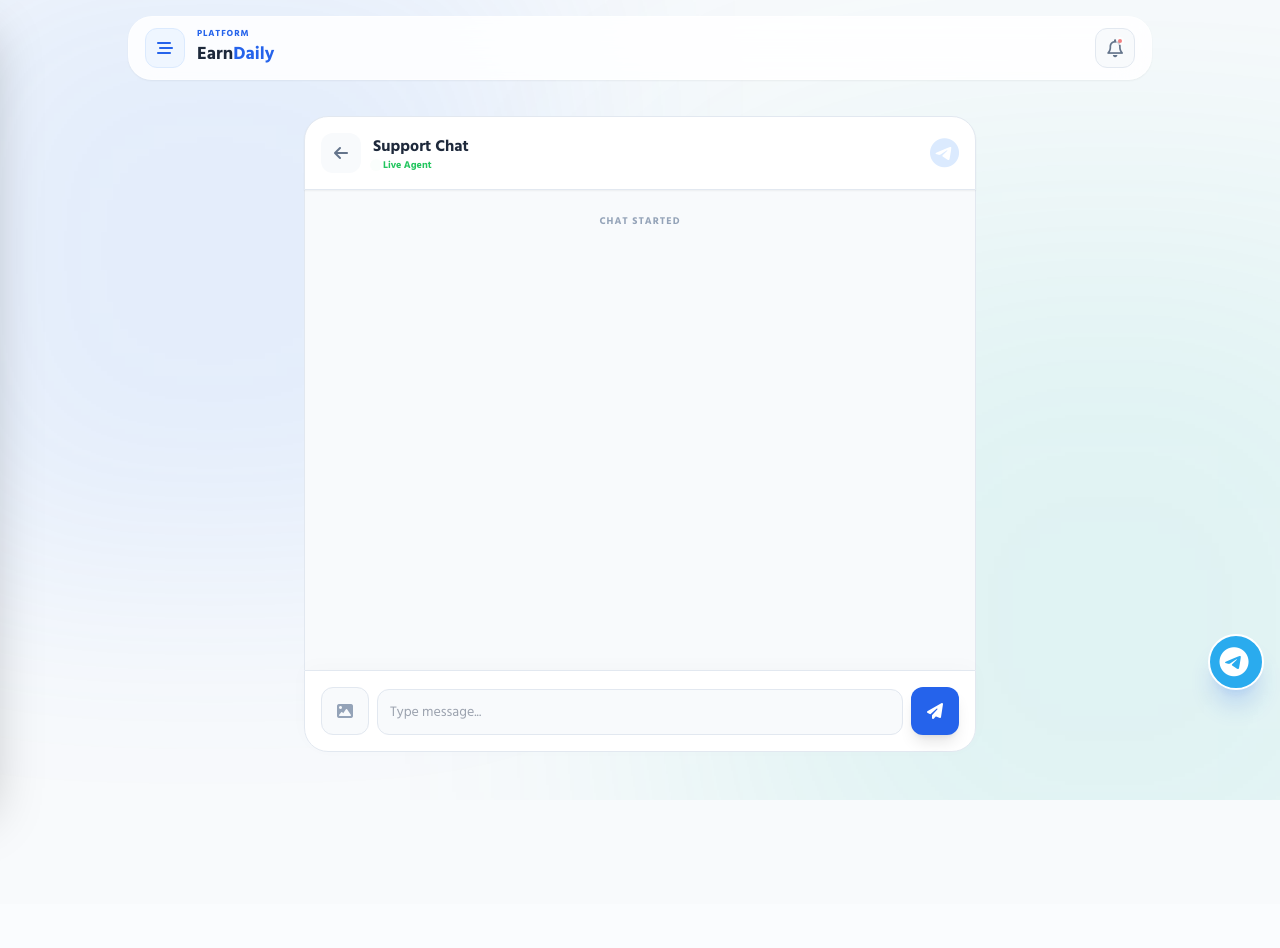
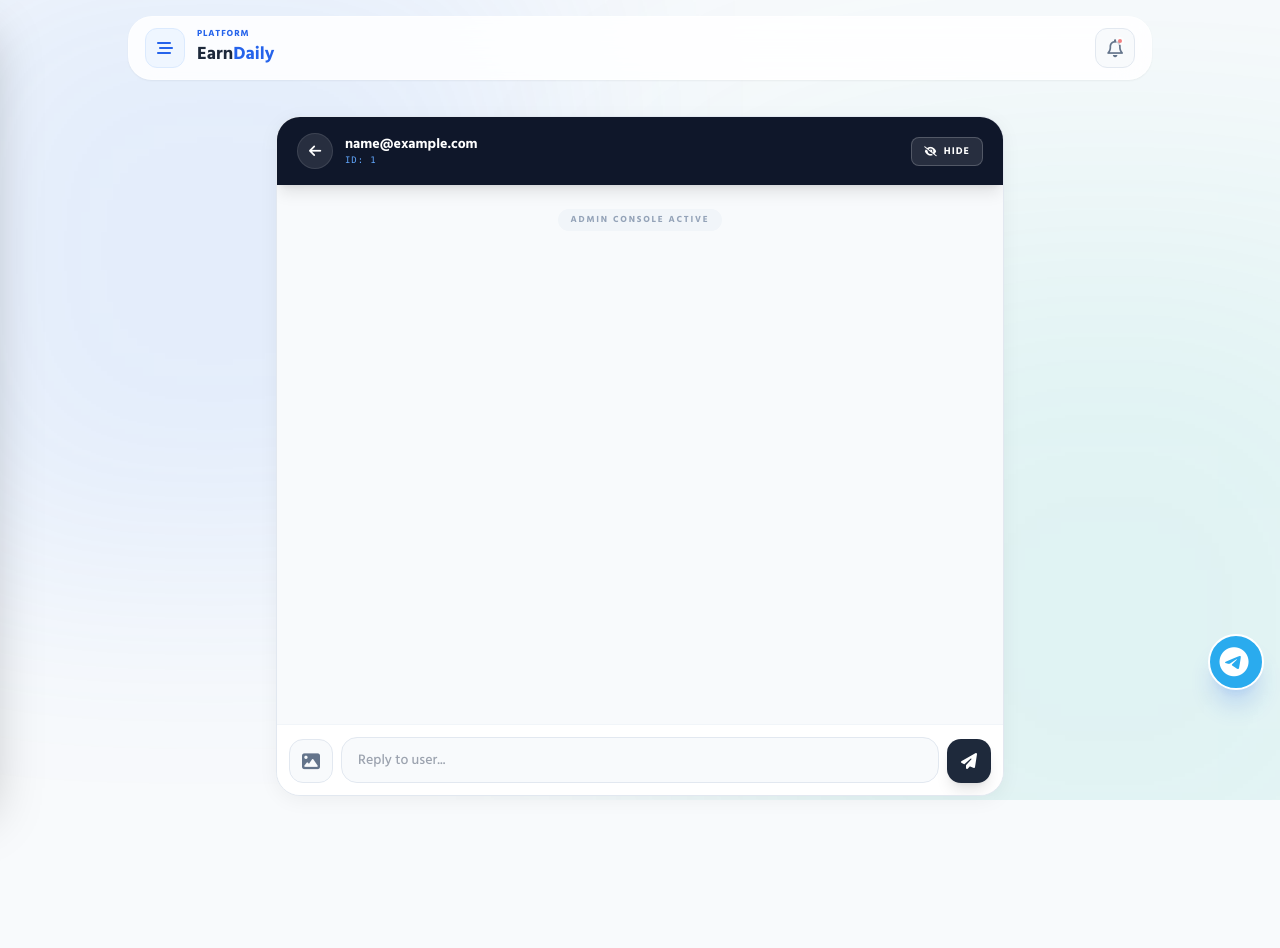
Before and after one commit to hoingut/oayrbackup, a Flask app: template templates/chat.html in a window 1280 px wide. Before the commit the page ends 812 px from the top, so only its background shows below. Run offline with Flask 3, Linux system fonts and the light colour scheme; the template is opened without the code that fills it: most values are stand-ins (such as "Sample title", 1, 10 or a date in 2020); data that the repository does not hold is empty; parts of the project's set-up code (start-up, migrations or seed data) failed here and were passed over; some libraries are stand-ins or nearby versions.

Commit message:
Update chat.html

```diff
--- a/templates/chat.html
+++ b/templates/chat.html
@@ -1,85 +1,146 @@
 {% extends "layout.html" %}
 {% block content %}
 <style>
-    .chat-box { height: 60vh; overflow-y: auto; scroll-behavior: smooth; }
-    .chat-box::-webkit-scrollbar { width: 4px; }
-    .chat-box::-webkit-scrollbar-thumb { background: #CBD5E1; border-radius: 10px; }
-    .msg-user { background: #2563EB; color: white; border-bottom-right-radius: 4px; }
-    .msg-admin { background: #F1F5F9; color: #1E293B; border-bottom-left-radius: 4px; border: 1px solid #E2E8F0; }
+    .chat-layout {
+        height: calc(100vh - 120px);
+        display: flex; flex-direction: column;
+        background: #F8FAFC; border-radius: 24px;
+        overflow: hidden; border: 1px solid #E2E8F0;
+        box-shadow: 0 4px 20px rgba(0, 0, 0, 0.05);
+    }
+    .chat-messages { flex-grow: 1; overflow-y: auto; padding: 16px; scroll-behavior: smooth; }
+    .chat-messages::-webkit-scrollbar { width: 4px; }
+    .chat-messages::-webkit-scrollbar-thumb { background: #CBD5E1; border-radius: 10px; }
+
+    .bubble { max-width: 80%; width: fit-content; animation: popIn 0.3s cubic-bezier(0.16, 1, 0.3, 1); }
+    @keyframes popIn { from { opacity: 0; transform: scale(0.95) translateY(10px); } to { opacity: 1; transform: scale(1) translateY(0); } }
+
+    .msg-admin {
+        background: linear-gradient(135deg, #1E293B 0%, #0F172A 100%);
+        color: white; border-radius: 20px 20px 4px 20px;
+        padding: 10px 14px; box-shadow: 0 4px 10px rgba(0,0,0,0.1);
+    }
+    .msg-user {
+        background: #FFFFFF; color: #1E293B; border-radius: 20px 20px 20px 4px;
+        padding: 10px 14px; border: 1px solid #E2E8F0;
+    }
+    #imagePreviewBox { transition: all 0.3s ease; }
 </style>
 
-<div class="max-w-2xl mx-auto pb-8 pt-4 fade-in">
+<div class="max-w-3xl mx-auto pt-4 pb-8 px-1">
+    <div class="chat-layout relative">
+
         <!-- Header -->
-    <div class="bg-white p-4 rounded-t-[24px] border border-slate-200 shadow-sm flex items-center justify-between z-10 relative">
+        <div class="bg-slate-900 px-5 py-4 flex items-center justify-between z-10 shadow-lg flex-shrink-0">
             <div class="flex items-center gap-3">
-            <a href="/dashboard" class="h-10 w-10 bg-slate-50 rounded-xl flex items-center justify-center text-slate-500 hover:text-blue-600 transition"><i class="fa-solid fa-arrow-left"></i></a>
+                <a href="/admin/inbox" class="h-9 w-9 bg-white/10 rounded-full flex items-center justify-center text-white hover:bg-white/20 transition border border-white/10"><i class="fa-solid fa-arrow-left text-sm"></i></a>
                 <div>
-                <h2 class="font-bold text-slate-800">Support Chat</h2>
-                <p class="text-[10px] text-green-500 font-bold flex items-center gap-1"><span class="h-1.5 w-1.5 bg-green-500 rounded-full animate-ping"></span> Live Agent</p>
+                    <h2 class="font-bold text-white text-sm">{{ target_email }}</h2>
+                    <p class="text-[9px] text-blue-400 font-mono tracking-widest uppercase">ID: {{ target_id[:8] }}</p>
                 </div>
             </div>
-        <i class="fa-brands fa-telegram text-3xl text-blue-100"></i>
+            <div class="flex gap-2">
+                <a href="/admin/inbox/action/hide/{{ target_id }}" class="text-[10px] font-bold uppercase tracking-widest bg-white/10 text-white px-3 py-1.5 rounded-lg border border-white/20 hover:bg-white/20 transition flex items-center gap-1.5"><i class="fa-solid fa-eye-slash"></i> Hide</a>
+            </div>
         </div>
 
-    <!-- Chat Box -->
-    <div class="chat-box bg-[#F8FAFC] border-x border-slate-200 p-4 space-y-4" id="chatContainer">
-        <div class="text-center text-[10px] font-bold text-slate-400 uppercase tracking-widest my-2">Chat Started</div>
+        <!-- Chat Container -->
+        <div class="chat-messages space-y-4" id="chatContainer">
+            <div class="text-center text-[9px] font-bold text-slate-400 uppercase tracking-[0.2em] my-2 bg-slate-100 px-3 py-1 rounded-full w-max mx-auto">Admin Console Active</div>
 
+            <div id="chatContent" class="space-y-4">
                 {% for msg in messages %}
-            {% if msg.sender_role == 'user' %}
-            <!-- User Message (Right) -->
-            <div class="flex justify-end">
-                <div class="max-w-[75%]">
-                    {% if msg.image_url %}
-                        <img src="{{ msg.image_url }}" class="rounded-xl mb-1 border-2 border-white shadow-sm max-w-full" alt="img">
-                    {% endif %}
-                    {% if msg.message %}
-                        <div class="msg-user p-3 rounded-2xl text-sm font-medium shadow-sm">{{ msg.message }}</div>
-                    {% endif %}
+                    {% if msg.sender_role == 'admin' %}
+                    <div class="flex justify-end bubble ml-auto">
+                        <div class="flex flex-col items-end">
+                            {% if msg.image_url %} <a href="{{ msg.image_url }}" target="_blank"><img src="{{ msg.image_url }}" class="rounded-xl mb-1 border-2 border-slate-700 max-w-[200px] object-cover"></a> {% endif %}
+                            {% if msg.message %} <div class="msg-admin text-sm">{{ msg.message }}</div> {% endif %}
                         </div>
                     </div>
                     {% else %}
-            <!-- Admin Message (Left) -->
-            <div class="flex justify-start">
-                <div class="max-w-[75%]">
-                    <p class="text-[9px] font-bold text-slate-400 ml-1 mb-0.5">Admin</p>
-                    {% if msg.image_url %}
-                        <img src="{{ msg.image_url }}" class="rounded-xl mb-1 border-2 border-slate-200 shadow-sm max-w-full" alt="img">
-                    {% endif %}
-                    {% if msg.message %}
-                        <div class="msg-admin p-3 rounded-2xl text-sm font-medium">{{ msg.message }}</div>
-                    {% endif %}
+                    <div class="flex justify-start bubble mr-auto">
+                        <div class="flex flex-col items-start">
+                            <p class="text-[9px] font-bold text-blue-500 ml-2 mb-1 uppercase tracking-wider">User</p>
+                            {% if msg.image_url %} <a href="{{ msg.image_url }}" target="_blank"><img src="{{ msg.image_url }}" class="rounded-xl mb-1 border border-slate-200 max-w-[200px] object-cover"></a> {% endif %}
+                            {% if msg.message %} <div class="msg-user text-sm">{{ msg.message }}</div> {% endif %}
                         </div>
                     </div>
                     {% endif %}
                 {% endfor %}
             </div>
+        </div>
 
         <!-- Input Area -->
-    <div class="bg-white p-4 rounded-b-[24px] border border-slate-200 shadow-[0_-4px_20px_rgba(0,0,0,0.02)]">
-        <form method="POST" enctype="multipart/form-data" class="flex items-end gap-2" id="chatForm">
-            <!-- Image Upload Btn -->
-            <label class="h-12 w-12 bg-slate-50 text-slate-400 rounded-xl flex items-center justify-center cursor-pointer hover:text-blue-600 hover:bg-blue-50 transition border border-slate-200 flex-shrink-0">
-                <i class="fa-solid fa-image"></i>
-                <input type="file" name="image" class="hidden" accept="image/*" onchange="document.getElementById('imgBadge').classList.remove('hidden')">
-                <span id="imgBadge" class="absolute top-2 right-2 h-2 w-2 bg-green-500 rounded-full hidden"></span>
+        <div class="bg-white border-t border-slate-100 flex-shrink-0 z-10 relative">
+            <div id="imagePreviewBox" class="hidden absolute bottom-full left-0 w-full bg-slate-900/90 backdrop-blur-md border-t border-slate-800 p-3 flex items-center justify-between">
+                <div class="flex items-center gap-3">
+                    <img id="previewImg" src="" class="h-10 w-10 object-cover rounded-lg border border-slate-700">
+                    <span class="text-xs font-bold text-white">Image attached</span>
+                </div>
+                <button type="button" onclick="removeImage()" class="h-8 w-8 bg-red-500/20 text-red-400 rounded-full flex items-center justify-center hover:bg-red-500 hover:text-white transition"><i class="fa-solid fa-xmark"></i></button>
+            </div>
+
+            <form method="POST" enctype="multipart/form-data" class="p-3 flex items-end gap-2" id="chatForm" onsubmit="handleSend()">
+                <label class="h-11 w-11 bg-slate-50 text-slate-500 rounded-[14px] flex items-center justify-center cursor-pointer hover:bg-blue-50 hover:text-blue-600 transition border border-slate-200 flex-shrink-0">
+                    <i class="fa-solid fa-image text-lg"></i>
+                    <input type="file" name="image" id="imageInput" class="hidden" accept="image/*" onchange="previewImage(this)">
                 </label>
-
-            <textarea name="message" rows="1" class="w-full bg-slate-50 border border-slate-200 rounded-xl p-3 text-sm focus:outline-none focus:border-blue-500 resize-none" placeholder="Type message..."></textarea>
-
-            <button type="submit" class="h-12 w-12 bg-blue-600 text-white rounded-xl flex items-center justify-center shadow-lg hover:bg-blue-700 transition flex-shrink-0" onclick="this.innerHTML='<i class=\'fa-solid fa-spinner fa-spin\'></i>'">
+                <textarea name="message" id="msgInput" rows="1" class="w-full bg-slate-50 border border-slate-200 rounded-[16px] px-4 py-3 text-sm focus:outline-none focus:border-slate-400 resize-none font-medium text-slate-800" placeholder="Reply to user..."></textarea>
+                <button type="submit" id="sendBtn" class="h-11 w-11 bg-slate-800 text-white rounded-[14px] flex items-center justify-center shadow-lg hover:bg-slate-900 active:scale-95 transition flex-shrink-0">
                     <i class="fa-solid fa-paper-plane"></i>
                 </button>
             </form>
         </div>
+
+    </div>
 </div>
 
 <script>
-    // Auto scroll to bottom
     const chatBox = document.getElementById("chatContainer");
-    chatBox.scrollTop = chatBox.scrollHeight;
+    const chatContent = document.getElementById("chatContent");
 
-    // Optional: Refresh page every 10 seconds to get new messages automatically
-    setInterval(() => { window.location.reload(); }, 10000);
+    function scrollToBottom() { chatBox.scrollTo({ top: chatBox.scrollHeight, behavior: 'smooth' }); }
+    scrollToBottom();
+
+    function previewImage(input) {
+        if (input.files && input.files[0]) {
+            const reader = new FileReader();
+            reader.onload = function(e) {
+                document.getElementById('previewImg').src = e.target.result;
+                document.getElementById('imagePreviewBox').classList.remove('hidden');
+            }
+            reader.readAsDataURL(input.files[0]);
+        }
+    }
+    function removeImage() {
+        document.getElementById('imageInput').value = "";
+        document.getElementById('imagePreviewBox').classList.add('hidden');
+    }
+
+    function handleSend() {
+        const btn = document.getElementById('sendBtn');
+        const img = document.getElementById('imageInput');
+        btn.disabled = true;
+        btn.innerHTML = img.files.length > 0 ? '<i class="fa-solid fa-circle-notch fa-spin"></i>' : '<i class="fa-solid fa-spinner fa-spin"></i>';
+        return true;
+    }
+
+    function fetchNewMessages() {
+        fetch(window.location.href)
+            .then(response => response.text())
+            .then(html => {
+                const parser = new DOMParser();
+                const doc = parser.parseFromString(html, 'text/html');
+                const newContent = doc.getElementById('chatContent').innerHTML;
+
+                if (chatContent.innerHTML.length !== newContent.length) {
+                    const isAtBottom = chatBox.scrollHeight - chatBox.scrollTop <= chatBox.clientHeight + 100;
+                    chatContent.innerHTML = newContent;
+                    if(isAtBottom) scrollToBottom();
+                }
+            });
+    }
+    setInterval(fetchNewMessages, 3000); // 3 seconds polling
 </script>
+
 {% endblock %}
```
Lines whose indentation alone changed are shown as unchanged.
